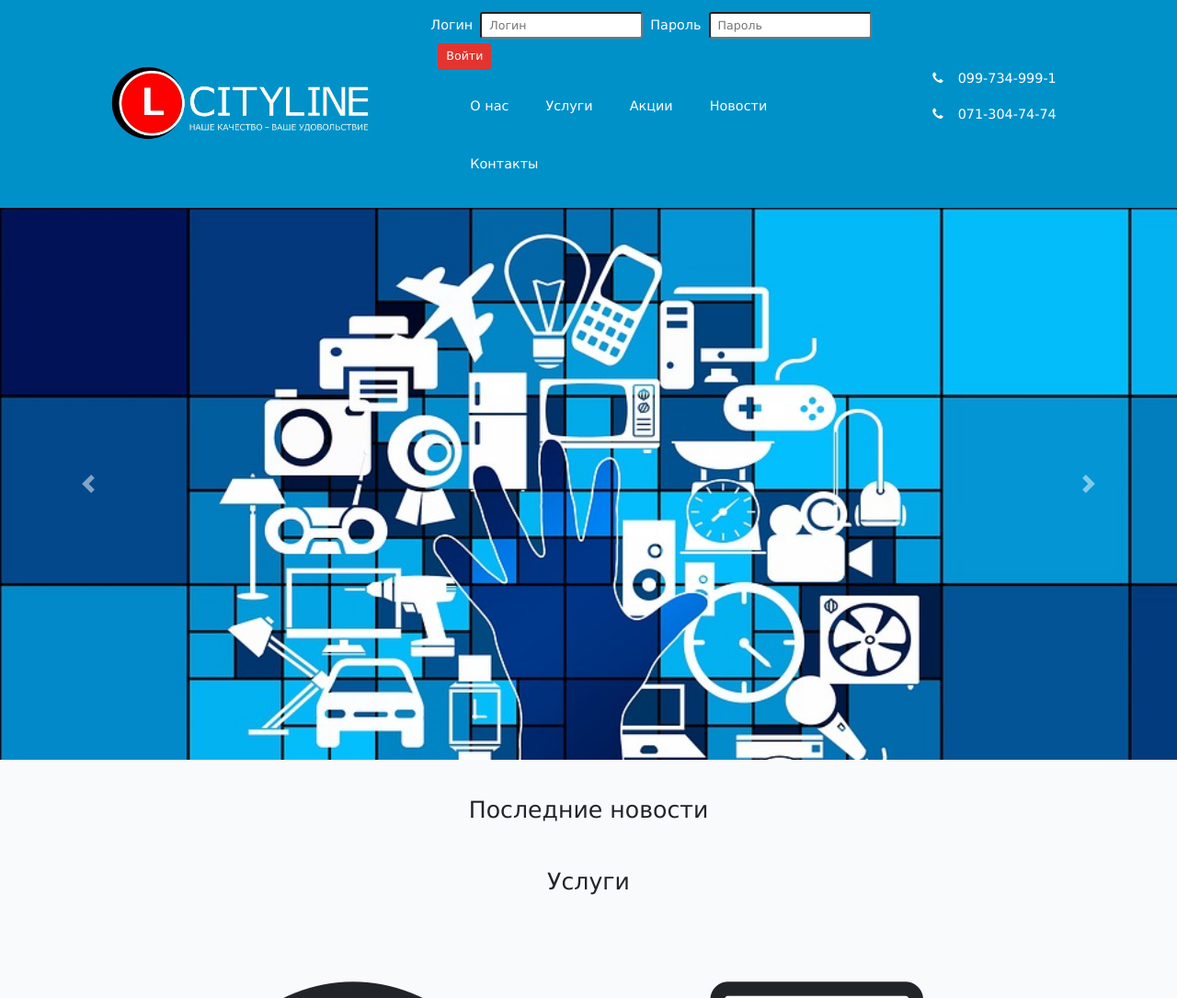
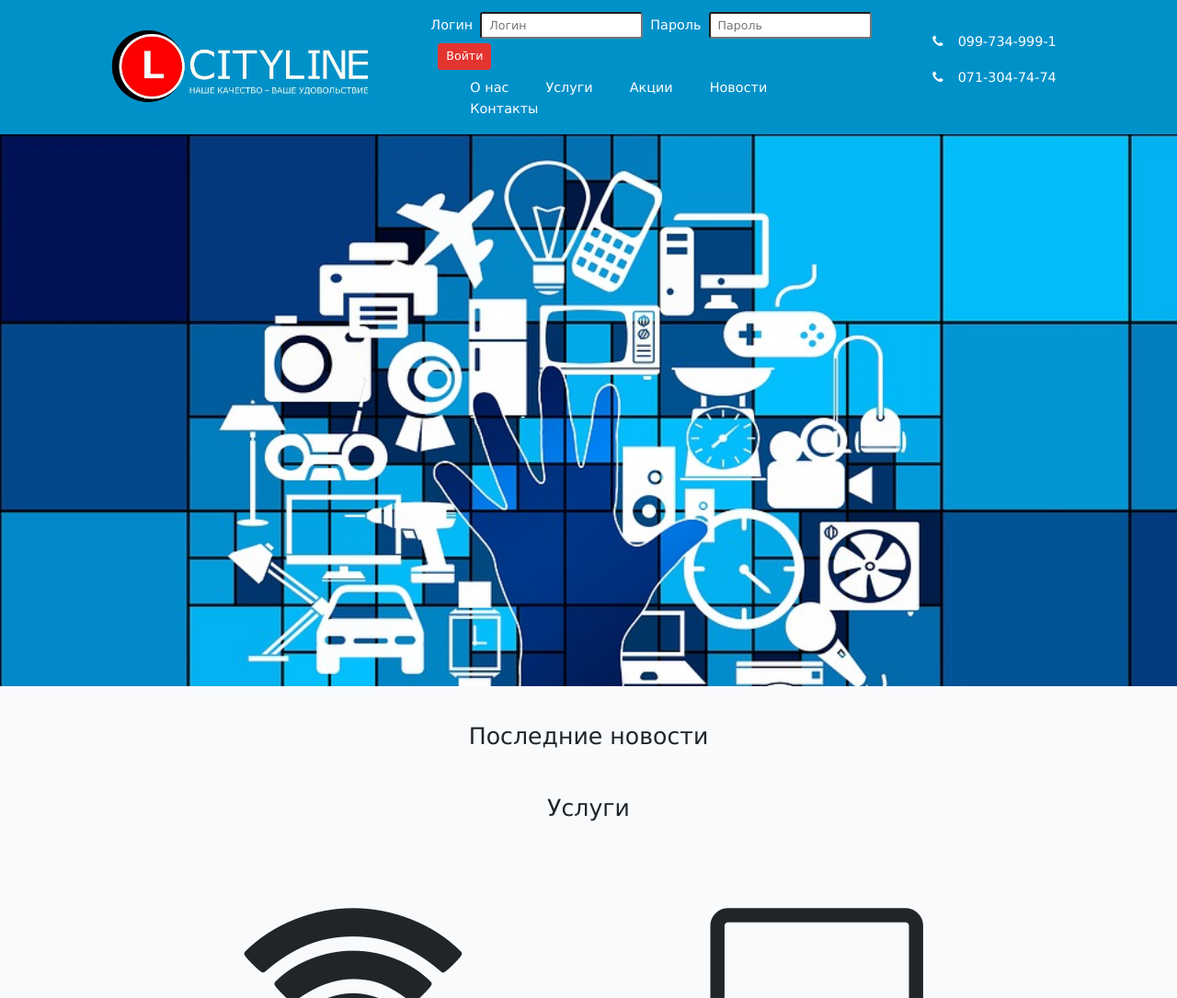
Before and after one commit to andrtemp/cityline, a Laravel app: page / in a window 1280 px wide. Shown: the top 1085 px of the page at 92% size. Run offline with Laravel 8, Linux system fonts and the light colour scheme; data that the repository does not hold is empty.

Commit message:
Unnecessary

```diff
--- a/resources/sass/components/_layout.scss
+++ b/resources/sass/components/_layout.scss
@@ -62,11 +62,11 @@
 .header-custom {
   min-height: 5vh;
 
-  .nav-item {
+  .navigation__item {
     padding: 20px;
   }
 
-  .nav-item:hover {
+  .navigation__item:hover {
     transform: scale(1.2);
   }
 
@@ -102,7 +102,7 @@
   display: flex;
 }
 
-.carousel-inner{
-  width:100%;
+.carousel-inner {
+  width: 100%;
   max-height: 600px;
 }
--- a/resources/views/layouts/app.blade.php
+++ b/resources/views/layouts/app.blade.php
@@ -40,20 +40,20 @@
                     </div>
                     <nav class="navbar">
                         <ul class="nav navigation-menu">
-                            <li class="nav-item">
-                                <a href="{{ route('about') }}">О нас</a>
+                            <li>
+                                <a class="navigation__item" href="{{ route('about') }}">О нас</a>
                             </li>
-                            <li class="nav-item">
-                                <a href="{{ route('services') }}">Услуги</a>
+                            <li>
+                                <a class="navigation__item" href="{{ route('services') }}">Услуги</a>
                             </li>
-                            <li class="nav-item">
-                                <a href="{{ route('sales') }}">Акции</a>
+                            <li>
+                                <a class="navigation__item" href="{{ route('sales') }}">Акции</a>
                             </li>
-                            <li class="nav-item">
-                                <a href="{{ route('news') }}">Новости</a>
+                            <li>
+                                <a class="navigation__item" href="{{ route('news') }}">Новости</a>
                             </li>
-                            <li class="nav-item">
-                                <a href="{{ route('contacts') }}">Контакты</a>
+                            <li>
+                                <a class="navigation__item" href="{{ route('contacts') }}">Контакты</a>
                             </li>
                         </ul>
                     </nav>
--- a/resources/views/pages/main.blade.php
+++ b/resources/views/pages/main.blade.php
@@ -24,14 +24,6 @@
                     <img class="d-block w-100" src="{{ asset('img/slider/5.jpg') }}" alt="Third slide">
                 </div>
             </div>
-            <a class="carousel-control-prev" href="#carouselExample1" role="button" data-slide="prev">
-                <span class="carousel-control-prev-icon" aria-hidden="true"></span>
-                <span class="sr-only">Previous</span>
-            </a>
-            <a class="carousel-control-next" href="#carouselExample1" role="button" data-slide="next">
-                <span class="carousel-control-next-icon" aria-hidden="true"></span>
-                <span class="sr-only">Next</span>
-            </a>
         </div>
     </div>
 @endsection
```
Also changed, not shown: public/css/app.css.
